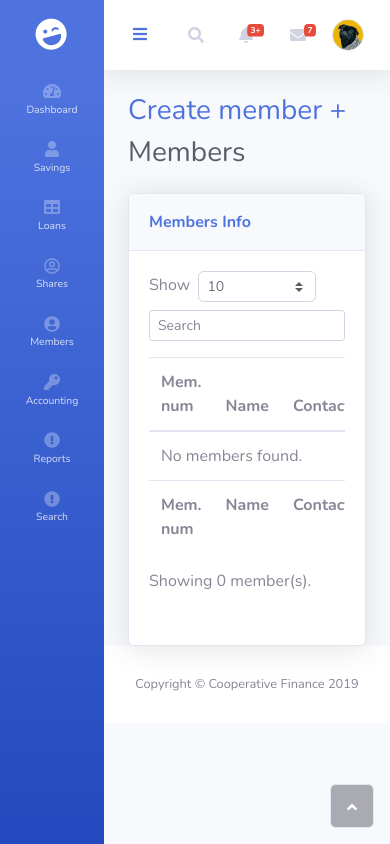
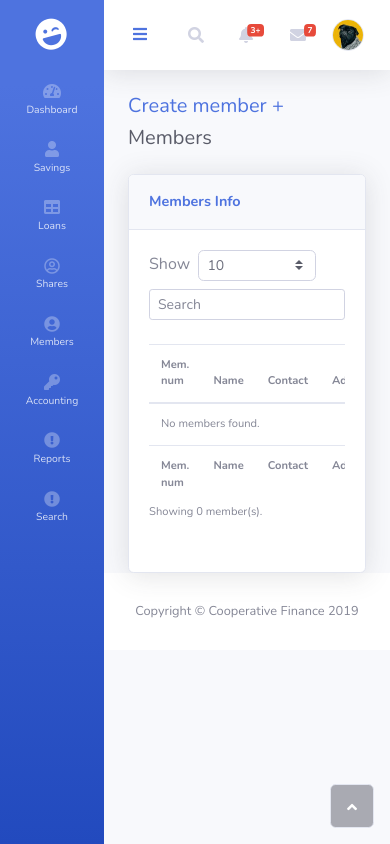
Before and after one commit to oerijogoo/mpesapay, a Django app: page /members/ in a window 390 px wide. Run offline with Django 4.2, Linux system fonts and the light colour scheme; some libraries are stand-ins or nearby versions.

Commit message:
cooperative 1

```diff
--- a/members/templates/members/members.html
+++ b/members/templates/members/members.html
@@ -1,6 +1,68 @@
 {% extends 'members/base.html' %}
 
 {% block content %}
+
+<style>
+    /* Base font sizes */
+    h3 {
+        font-size: 2rem; /* Default size for larger screens */
+    }
+    .text-primary {
+        font-size: 1.5rem; /* Header size */
+    }
+    .dataTables_info {
+        font-size: 1rem; /* Info text size */
+    }
+    .table th, .table td {
+        font-size: 1rem; /* Table text size */
+    }
+
+    /* Responsive font sizes */
+    @media (max-width: 1200px) {
+        h3 {
+            font-size: 1.75rem; /* Slightly smaller on medium screens */
+        }
+        .text-primary {
+            font-size: 1.25rem; /* Slightly smaller */
+        }
+        .dataTables_info {
+            font-size: 0.9rem; /* Smaller info text */
+        }
+        .table th, .table td {
+            font-size: 0.9rem; /* Smaller table text */
+        }
+    }
+
+    @media (max-width: 768px) {
+        h3 {
+            font-size: 1.5rem; /* Smaller on small screens */
+        }
+        .text-primary {
+            font-size: 1rem; /* Smaller */
+        }
+        .dataTables_info {
+            font-size: 0.8rem; /* Even smaller info text */
+        }
+        .table th, .table td {
+            font-size: 0.8rem; /* Even smaller table text */
+        }
+    }
+
+    @media (max-width: 576px) {
+        h3 {
+            font-size: 1.25rem; /* Smallest on extra small screens */
+        }
+        .text-primary {
+            font-size: 0.9rem; /* Smallest */
+        }
+        .dataTables_info {
+            font-size: 0.7rem; /* Smallest info text */
+        }
+        .table th, .table td {
+            font-size: 0.7rem; /* Smallest table text */
+        }
+    }
+</style>
 
 <div class="container-fluid">
     <h3><a href="{% url "members:create" %}">Create member +</a></h3>
@@ -10,8 +72,8 @@
             <p class="text-primary m-0 font-weight-bold">Members Info</p>
         </div>
         <div class="card-body">
-            <div class="row">
-                <div class="col-md-6 text-nowrap">
+            <div class="row mb-3">
+                <div class="col-12 col-md-6 text-nowrap">
                     <div id="dataTable_length" class="dataTables_length" aria-controls="dataTable">
                         <label>Show&nbsp;
                             <select class="form-control form-control-sm custom-select custom-select-sm">
@@ -23,7 +85,7 @@
                         </label>
                     </div>
                 </div>
-                <div class="col-md-6">
+                <div class="col-12 col-md-6">
                     <div class="text-md-right dataTables_filter" id="dataTable_filter">
                         <label>
                             <input type="search" class="form-control form-control-sm" aria-controls="dataTable" placeholder="Search" name="search">
@@ -31,8 +93,8 @@
                     </div>
                 </div>
             </div>
-            <div class="table-responsive table mt-2" id="dataTable" role="grid" aria-describedby="dataTable_info">
-                <table class="table dataTable my-0" id="dataTable">
+            <div class="table-responsive">
+                <table class="table dataTable my-0">
                     <thead>
                         <tr>
                             <th>Mem. num</th>
@@ -74,10 +136,10 @@
                 </table>
             </div>
             <div class="row">
-                <div class="col-md-6 align-self-center">
+                <div class="col-12 col-md-6 align-self-center">
                     <p id="dataTable_info" class="dataTables_info" role="status" aria-live="polite">Showing {{ members.count }} member(s).</p>
                 </div>
-                <div class="col-md-6">
+                <div class="col-12 col-md-6">
                     <nav class="d-lg-flex justify-content-lg-end dataTables_paginate paging_simple_numbers">
                         <ul class="pagination">
                             {% if members.has_previous %}
```
